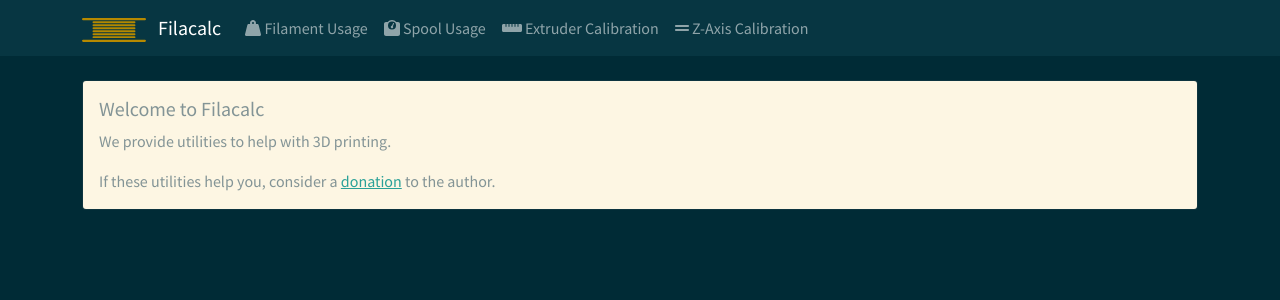
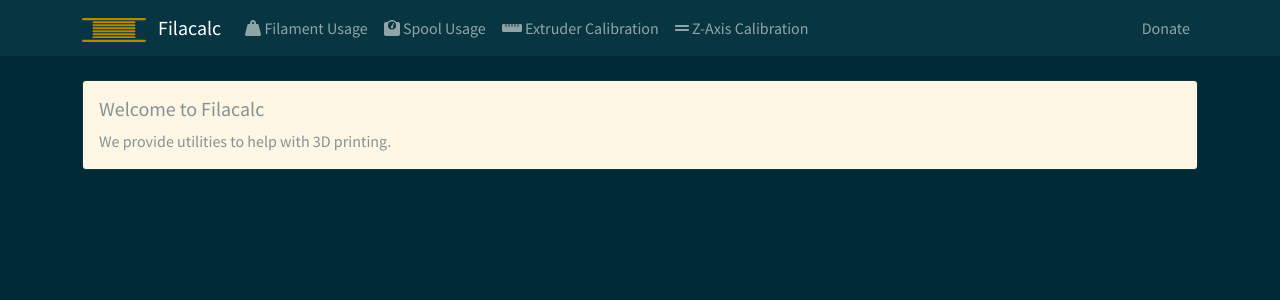
Before and after one commit to ayan4m1/filacalc, a React app: page /filament in a window 1280 px wide. Shown: the top 300 px of the page. Built offline with nearby package versions, Linux system fonts and the light colour scheme.

Commit message:
move donate link

```diff
--- a/src/components/Header.js
+++ b/src/components/Header.js
@@ -40,6 +40,15 @@ export default function Header() {
               <FontAwesomeIcon icon={faGripLines} /> Z-Axis Calibration
             </Nav.Link>
           </Nav>
+          <Nav className="ms-auto">
+            <Nav.Link
+              href="https://paypal.me/ayan4m1"
+              rel="noopener noreferrer"
+              target="_blank"
+            >
+              Donate
+            </Nav.Link>
+          </Nav>
         </Navbar.Collapse>
       </Container>
     </Navbar>
--- a/src/components/Home.js
+++ b/src/components/Home.js
@@ -10,10 +10,6 @@ export default function Home() {
       <Card bg="light" body>
         <Card.Title>Welcome to Filacalc</Card.Title>
         <Card.Text>We provide utilities to help with 3D printing.</Card.Text>
-        <Card.Text>
-          If these utilities help you, consider a{' '}
-          <a href="https://paypal.me/ayan4m1">donation</a> to the author.
-        </Card.Text>
       </Card>
     </Fragment>
   );
```
